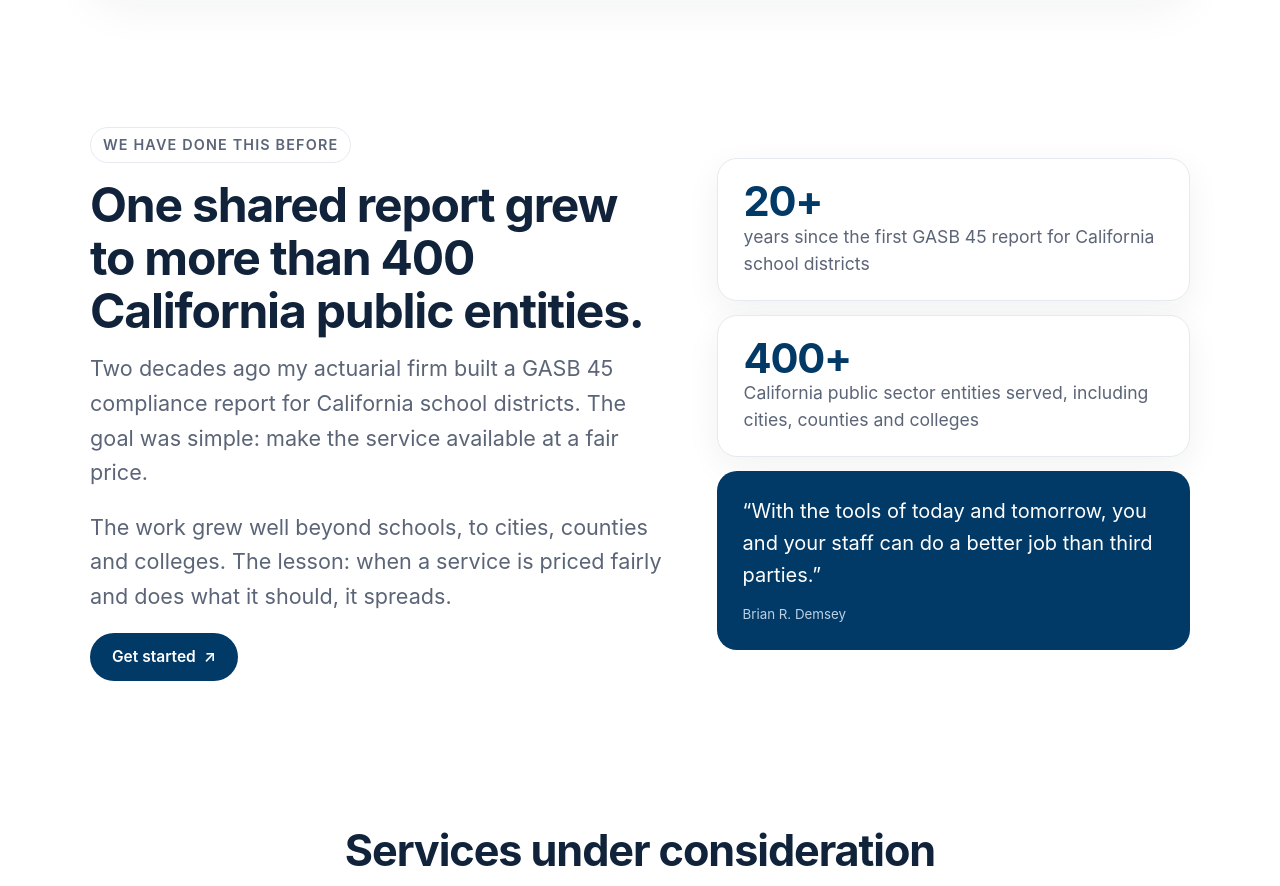
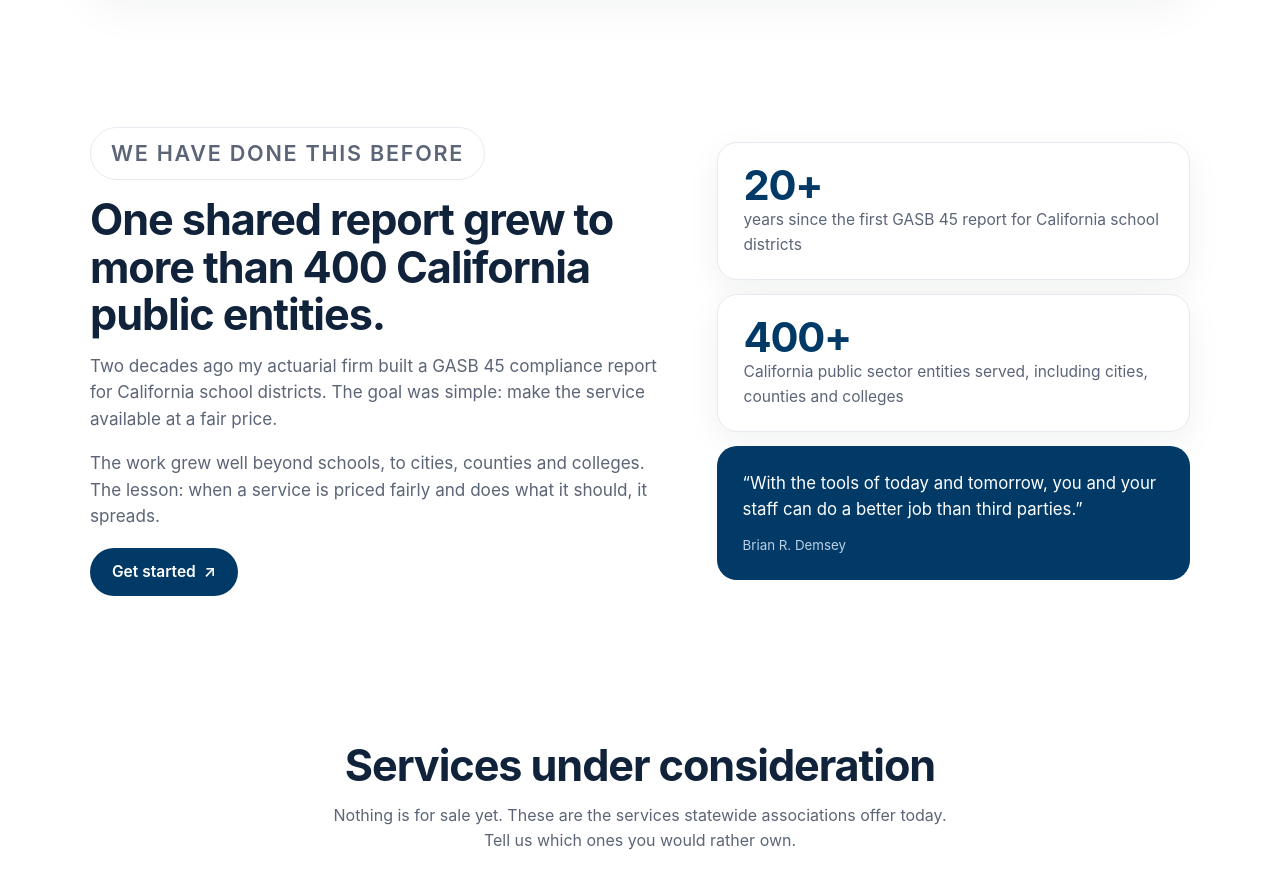
Before and after one commit to briandemsey/in-district-site, a plain HTML site: page index.html in a window 1280 px wide. Shown: the part 1060-1946 px from the top of the page. Drawn offline with Linux system fonts and the light colour scheme.

Commit message:
Only enlarge the 'We have done this before' label; restore other text sizes
Co-Authored-By: Claude Sonnet 5.5 <noreply@anthropic.com>
Claude-Session: https://claude.ai/code/session_01RFMY63n485HboPmfTFBU1f

```diff
--- a/index.html
+++ b/index.html
@@ -70,11 +70,8 @@ h1 .light{display:block;color:#5a6b85;font-weight:600}
 .story{display:grid;grid-template-columns:1.1fr .9fr;gap:48px;align-items:center;padding:96px 0 40px}
 .label{display:inline-block;font-size:.76rem;letter-spacing:.08em;text-transform:uppercase;border:1px solid var(--line);border-radius:999px;padding:6px 12px;color:var(--muted);background:#fff;font-weight:600}
 h2{font-size:clamp(1.8rem,4vw,2.7rem);line-height:1.1;letter-spacing:-.025em;margin:16px 0 14px;font-weight:700}
-.story p{color:var(--muted);font-size:1.35rem;line-height:1.6;margin:0 0 20px}
-.story .label{font-size:.9rem}
-.story h2{font-size:clamp(2rem,4.4vw,3rem)}
-.story .stat span{font-size:1.1rem}
-.story .quote p{font-size:1.25rem}
+.story p{color:var(--muted);font-size:1.07rem;margin:0 0 18px}
+.story .label{font-size:1.35rem;padding:9px 20px}
 .stats{display:grid;gap:14px}
 .stat{background:#fff;border:1px solid var(--line);border-radius:20px;padding:22px 26px;box-shadow:0 10px 34px rgba(16,35,58,.06)}
 .stat b{display:block;font-size:2.6rem;letter-spacing:-.03em;line-height:1;color:var(--navy)}
```
